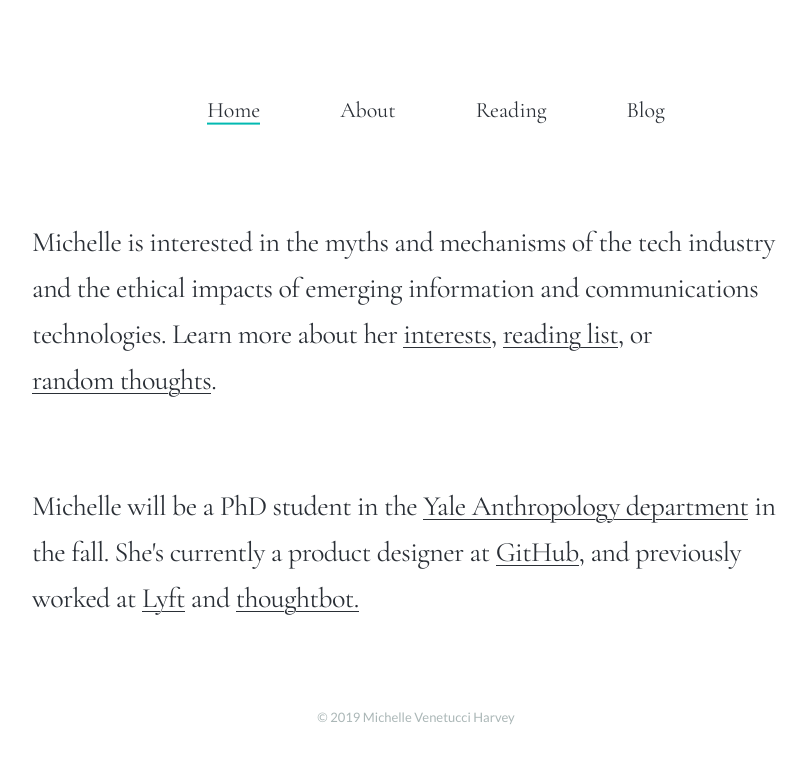
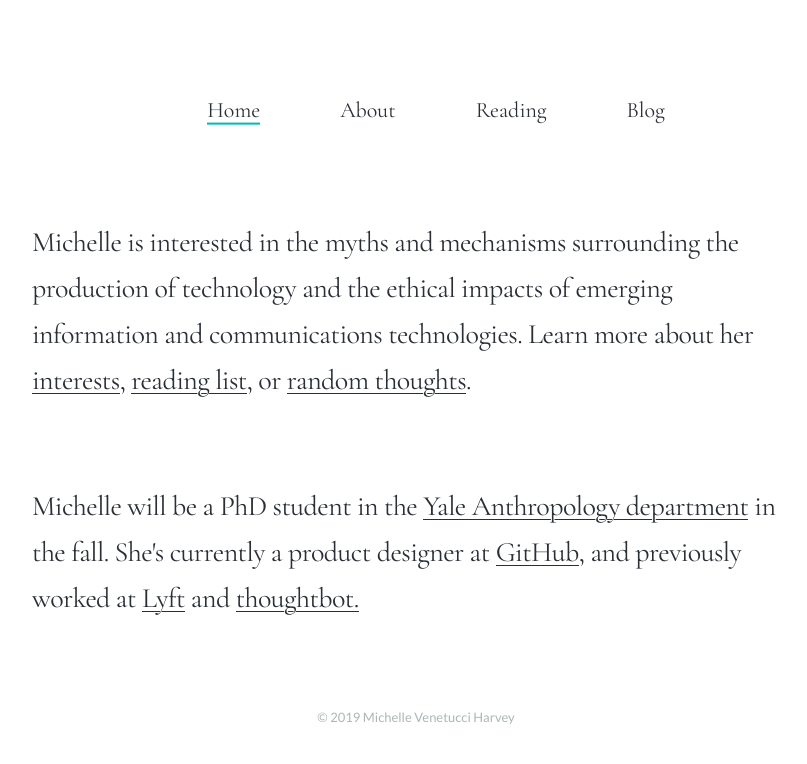
Before and after one commit to venetucci/personal-website, a Jekyll site: the page built from index.html, in a window 1280 px wide. Shown: the top 764 px of the page, without its empty margins (224-1031 px from the left). Built offline with Jekyll 4.4.1, drawn with Linux system fonts in a browser that asks for light colours; nearby versions of some CDN libraries.

Commit message:
Update from Forestry.io Michelle Venetucci Harvey updated index.html

```diff
--- a/index.html
+++ b/index.html
@@ -7,7 +7,7 @@ featured_image: ''
 ---
 <div class="wrap">
   <section class="intro">
-  	<h2>Michelle is interested in the myths and mechanisms of the tech industry and the ethical impacts of emerging information and communications technologies. Learn more about her <a href="/about">interests</a>, <a href="/reading-list">reading list</a>, or <a href="/blog">random thoughts</a>.
+  	<h2>Michelle is interested in the myths and mechanisms surrounding the production of technology and the ethical impacts of emerging information and communications technologies. Learn more about her <a href="/about">interests</a>, <a href="/reading-list">reading list</a>, or <a href="/blog">random thoughts</a>.
     </h2>
   </section>
   <section class="intro">
```
